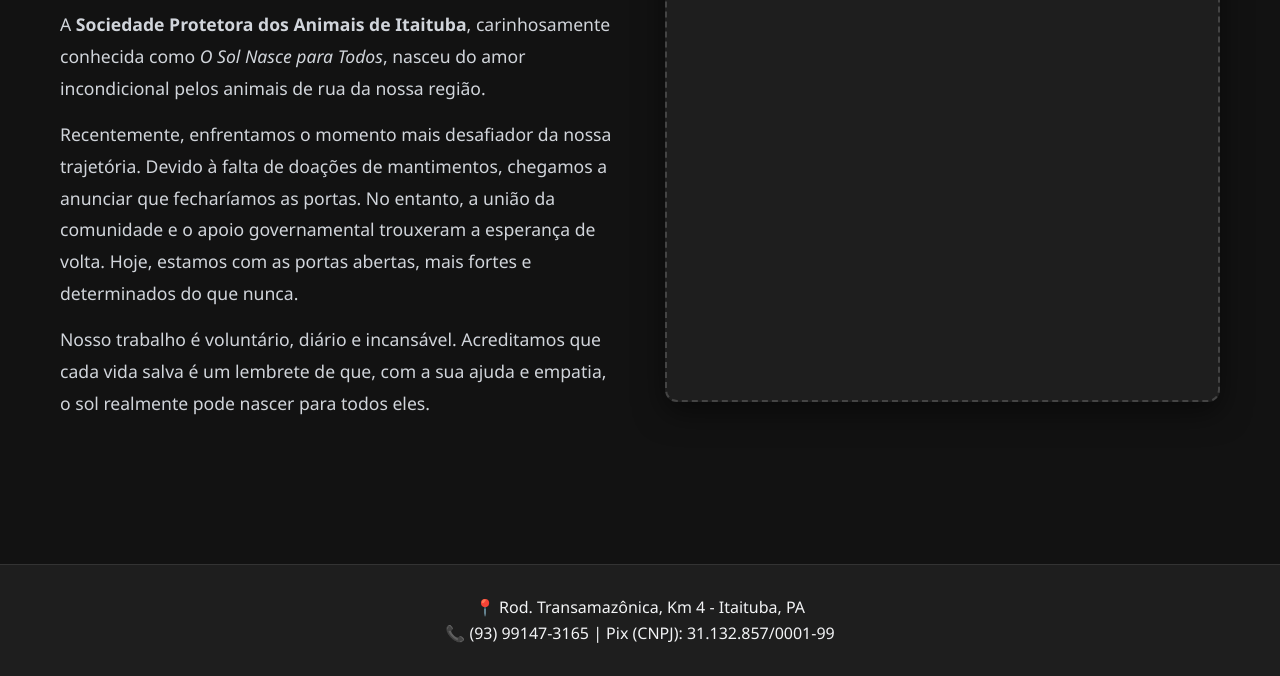
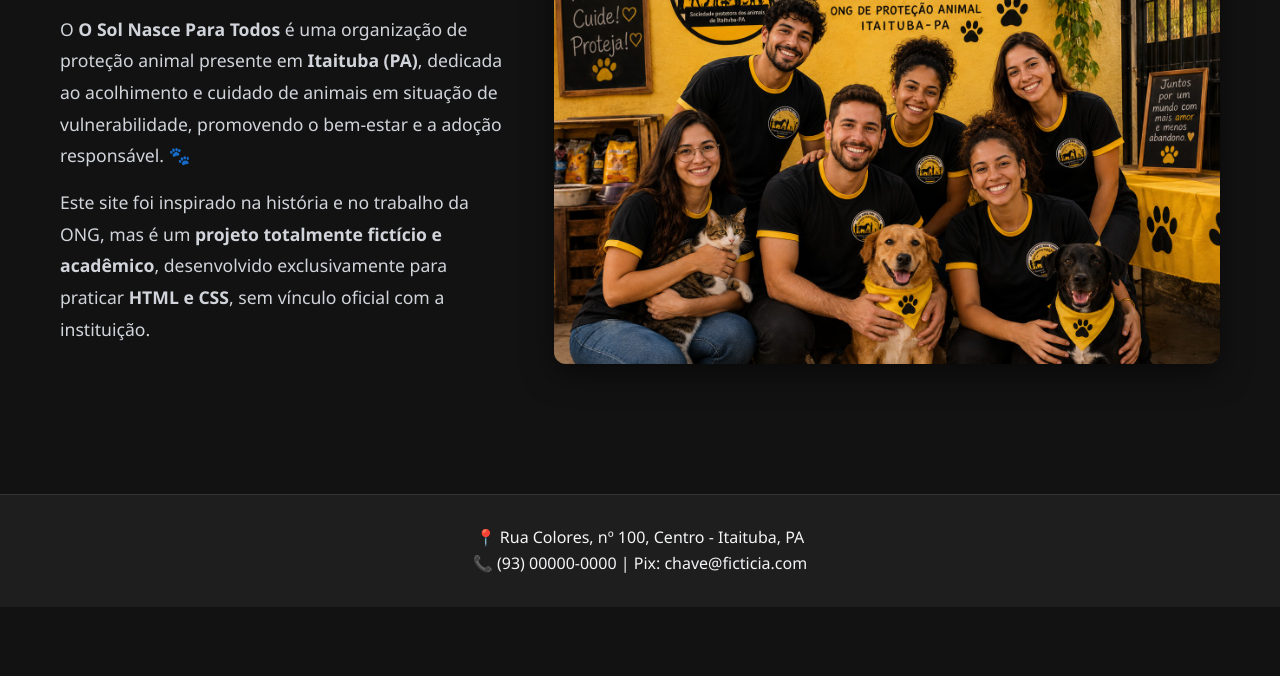
Before and after one commit to MariaLuiza007-Teo/adota_pet, a plain HTML site: page adota_pet/sobre.html in a window 1280 px wide. Shown: the part 240-916 px from the top of the page. After the commit the page ends 847 px from the top, so only its background shows below. Drawn offline with Linux system fonts and the light colour scheme.

Commit message:
atualizando

```diff
--- a/adota_pet/sobre.html
+++ b/adota_pet/sobre.html
@@ -4,7 +4,7 @@
     <meta charset="UTF-8">
     <meta name="viewport" content="width=device-width, initial-scale=1.0">
     <title>Nossa História | O Sol Nasce para Todos</title>
-    <link rel="icon" type="image/png" href="ong.png">
+    <link rel="icon" type="image/jpeg" href="favicon.jpeg">
     <link rel="stylesheet" href="style.css">
 </head>
 <body>
@@ -25,15 +25,13 @@
 
             <div class="sobre-texto">
                 <h2>Nossa História</h2>
-                <p>A <strong>Sociedade Protetora dos Animais de Itaituba</strong>, carinhosamente conhecida como <em>O Sol Nasce para Todos</em>, nasceu do amor incondicional pelos animais de rua da nossa região.</p>
+                <p>O <strong>O Sol Nasce Para Todos</strong> é uma organização de proteção animal presente em <strong>Itaituba (PA)</strong>, dedicada ao acolhimento e cuidado de animais em situação de vulnerabilidade, promovendo o bem-estar e a adoção responsável. 🐾</p>
 
-                <p>Recentemente, enfrentamos o momento mais desafiador da nossa trajetória. Devido à falta de doações de mantimentos, chegamos a anunciar que fecharíamos as portas. No entanto, a união da comunidade e o apoio governamental trouxeram a esperança de volta. Hoje, estamos com as portas abertas, mais fortes e determinados do que nunca.</p>
-
-                <p>Nosso trabalho é voluntário, diário e incansável. Acreditamos que cada vida salva é um lembrete de que, com a sua ajuda e empatia, o sol realmente pode nascer para todos eles.</p>
+                <p>Este site foi inspirado na história e no trabalho da ONG, mas é um <strong>projeto totalmente fictício e acadêmico</strong>, desenvolvido exclusivamente para praticar <strong>HTML e CSS</strong>, sem vínculo oficial com a instituição.</p>
             </div>
 
             <div class="sobre-imagem">
-                <div class="img-placeholder-grande"></div>
+                <img src="equipe.jpeg" alt="Foto da equipe O Sol Nasce para Todos" class="sobre-img">
             </div>
 
         </section>
@@ -41,8 +39,8 @@
 
     <footer>
         <div class="container footer-content">
-            <p>📍 Rod. Transamazônica, Km 4 - Itaituba, PA</p>
-            <p>📞 (93) 99147-3165 | Pix (CNPJ): 31.132.857/0001-99</p>
+            <p>📍 Rua Colores, nº 100, Centro - Itaituba, PA</p>
+            <p>📞 (93) 00000-0000 | Pix: chave@ficticia.com</p>
         </div>
     </footer>
 </body>
--- a/adota_pet/style.css
+++ b/adota_pet/style.css
@@ -119,9 +119,7 @@ footer {
     border-top: 1px solid #333;
 }
 
-/* =========================================
-   PÁGINA DE ADOÇÃO
-   ========================================= */
+/* PÁGINA DE ADOÇÃO */
 .adocao-section {
     padding: 60px 0;
     text-align: center;
@@ -189,9 +187,7 @@ footer {
     text-align: center;
 }
 
-/* =========================================
-   PÁGINA SOBRE
-   ========================================= */
+/* PÁGINA SOBRE */
 .sobre-section {
     display: flex;
     flex-wrap: wrap;
@@ -200,8 +196,13 @@ footer {
     align-items: center;
 }
 
-.sobre-texto, .sobre-imagem {
+.sobre-texto {
     flex: 1;
+    min-width: 300px;
+}
+
+.sobre-imagem {
+    flex: 1.5;
     min-width: 300px;
 }
 
@@ -218,22 +219,7 @@ footer {
     color: #D1D5DB;
 }
 
-.img-placeholder-grande {
-    background-color: var(--color-dark-alt);
-    height: 450px;
-    border-radius: 12px;
-    border: 2px dashed #444;
-    display: flex;
-    align-items: center;
-    justify-content: center;
-    color: #777;
-    font-style: italic;
-    box-shadow: 0 10px 30px rgba(0, 0, 0, 0.5);
-}
-
-/* =========================================
-   PÁGINA DE CONTATO
-   ========================================= */
+/* PÁGINA DE CONTATO */
 .contato-section {
     display: flex;
     flex-wrap: wrap;
@@ -313,3 +299,21 @@ footer {
     font-size: 1.1rem;
     margin-top: 10px;
 }
+
+/* Estilo para a imagem grande na página Sobre */
+.sobre-img {
+    width: 100%;
+    height: auto;
+    object-fit: cover;
+    border-radius: 12px;
+    box-shadow: 0 10px 30px rgba(0, 0, 0, 0.5);
+    display: block;
+}
+
+/* IMAGEM DOS PETS */
+.card-img {
+    width: 100%;
+    height: 200px;
+    object-fit: cover;
+    display: block;
+}
```
Also changed, not shown: adota_pet/contato.html (+6 -6 lines), adota_pet/index.html (+4 -4 lines), adota_pet/pets.html (+8 -8 lines), adota_pet/bisnaguinha.jpeg (added), adota_pet/caramelo.jpeg (added), adota_pet/equipe.jpeg (added), adota_pet/favicon.jpeg (added), adota_pet/luna.jpeg (added), adota_pet/ong.png (deleted).
